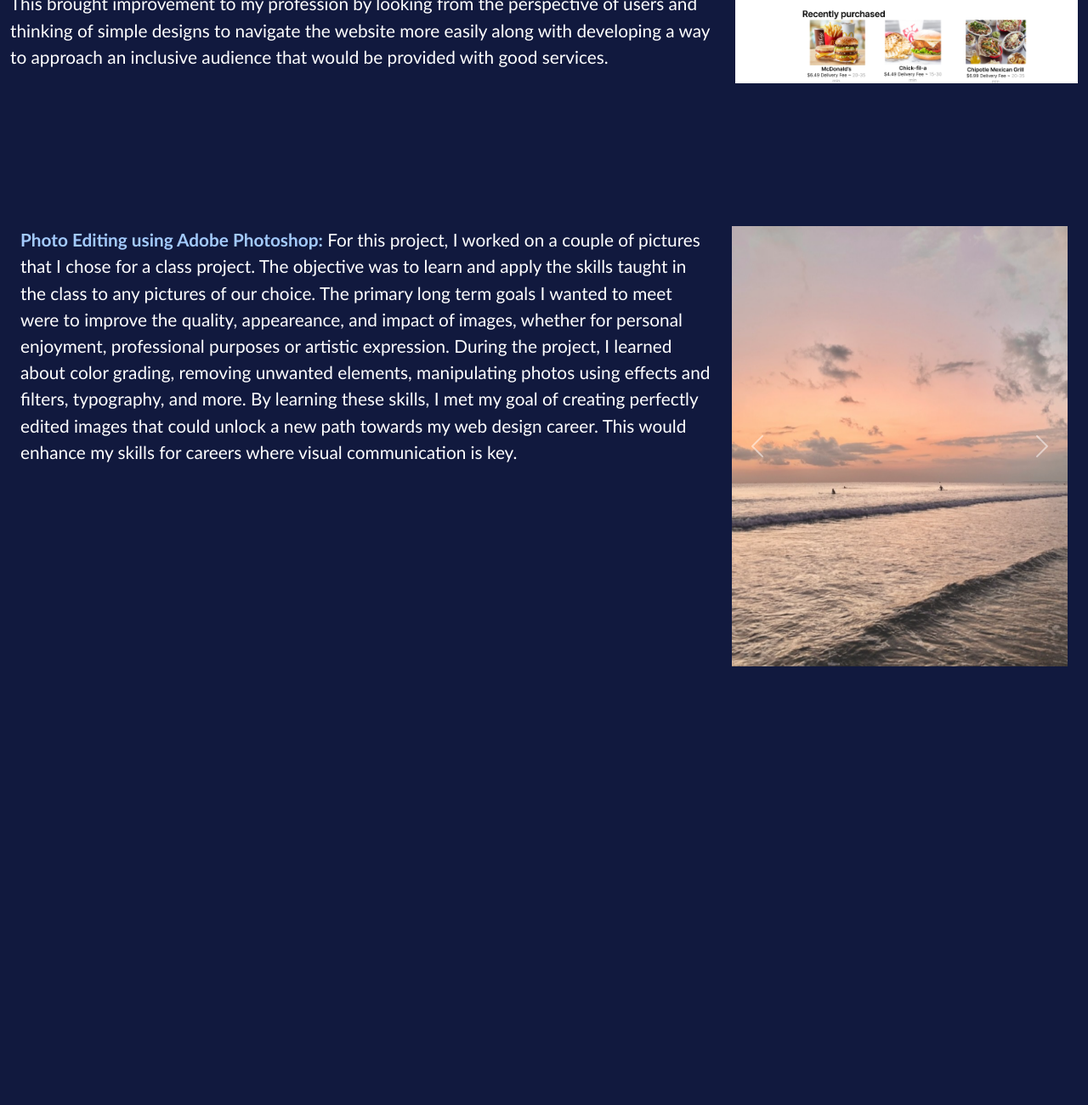
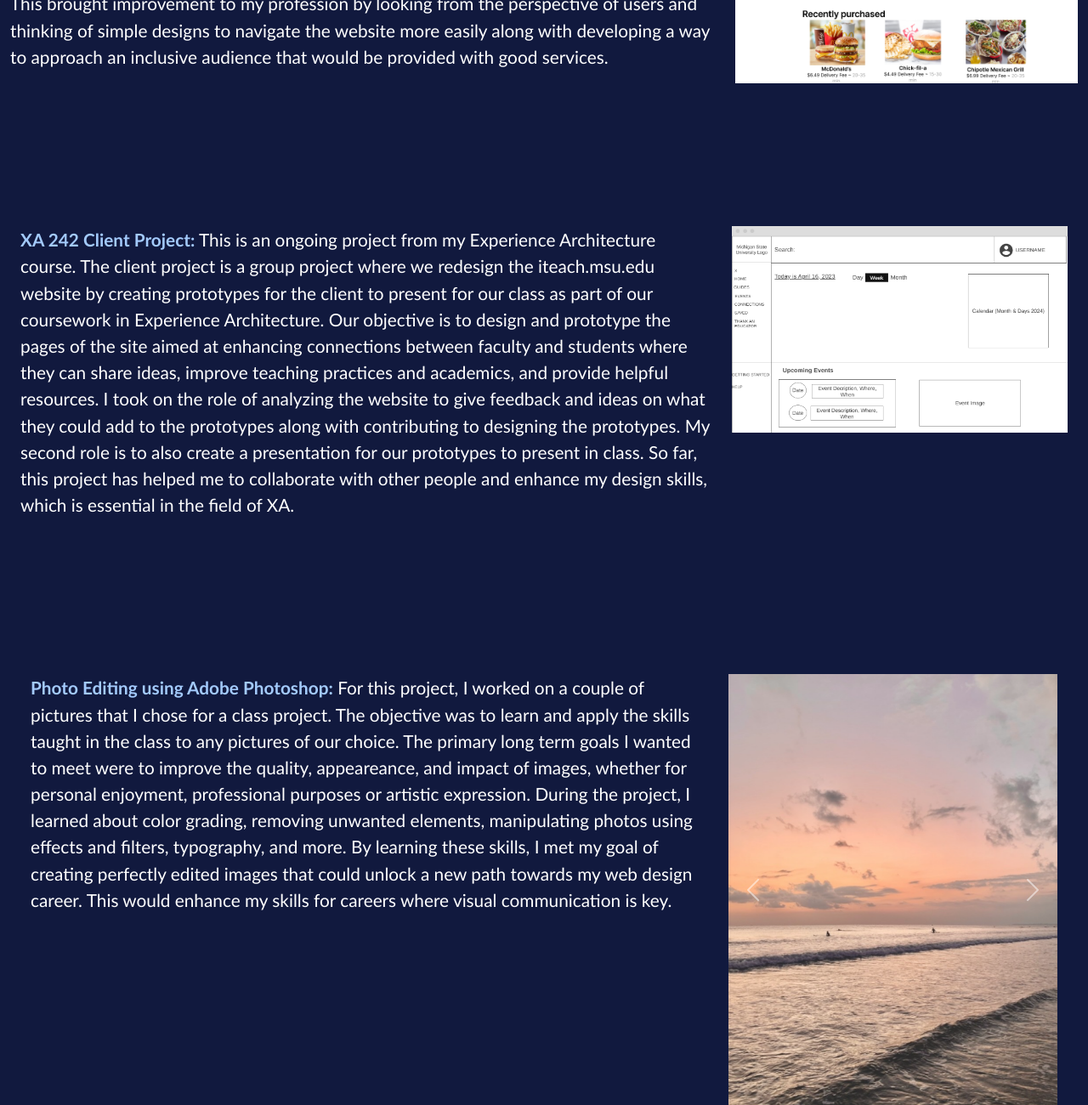
Before and after one commit to WRA210-Spring2024/Tello_Portfolio, a plain HTML site: page portfolio.html in a window 1280 px wide. Shown: the part 471-1771 px from the top of the page at 85% size. Before the commit the page ends 1255 px from the top, so only its background shows below. Drawn offline with nearby package versions, Linux system fonts and the light colour scheme.

Commit message:
Updated portfolio.html

```diff
--- a/portfolio.html
+++ b/portfolio.html
@@ -75,6 +75,24 @@
     <div class="row">
     <div class="col-md-8">
       <p>
+        <span style="font-weight:700;color: rgb(163, 202, 252);" >XA 242 Client Project:</span> This is an ongoing project from my Experience Architecture course. The client project is a group project where we redesign the iteach.msu.edu website by creating prototypes for the client to present for our class as part of our coursework in Experience Architecture. Our objective is to design and prototype the pages of the site aimed at enhancing connections between faculty and students where they can share ideas, improve teaching practices and academics, and provide helpful resources. I took on the role of analyzing the website to give feedback and ideas on what they could add to the prototypes along with contributing to designing the prototypes. My second role is to also create a presentation for our prototypes to present in class. So far, this project has helped me to collaborate with other people and enhance my design skills, which is essential in the field of XA.
+      </p>
+    </div>
+    <div class="col-md-4">
+      <img src="WireframeEvent.png" class="img-fluid">
+    </div>
+  </div>
+  <br>
+  <br>
+  <br>
+  <br>
+  <br>
+  <br>
+  <br>
+  <div class="container-fluid">
+    <div class="row">
+    <div class="col-md-8">
+      <p>
         <span style="font-weight:700;color: rgb(163, 202, 252);" >Photo Editing using Adobe Photoshop:</span> For this project, I worked on a couple of pictures that I chose for a class project. The objective was to learn and apply the skills taught in the class to any pictures of our choice. The primary long term goals I wanted to meet were to improve the quality, appeareance, and impact of images, whether for personal enjoyment, professional purposes or artistic expression. During the project, I learned about color grading, removing unwanted elements, manipulating photos using effects and filters, typography, and more. By learning these skills, I met my goal of creating perfectly edited images that could unlock a new path towards my web design career. This would enhance my skills for careers where visual communication is key.
       </p>
     </div>
```
